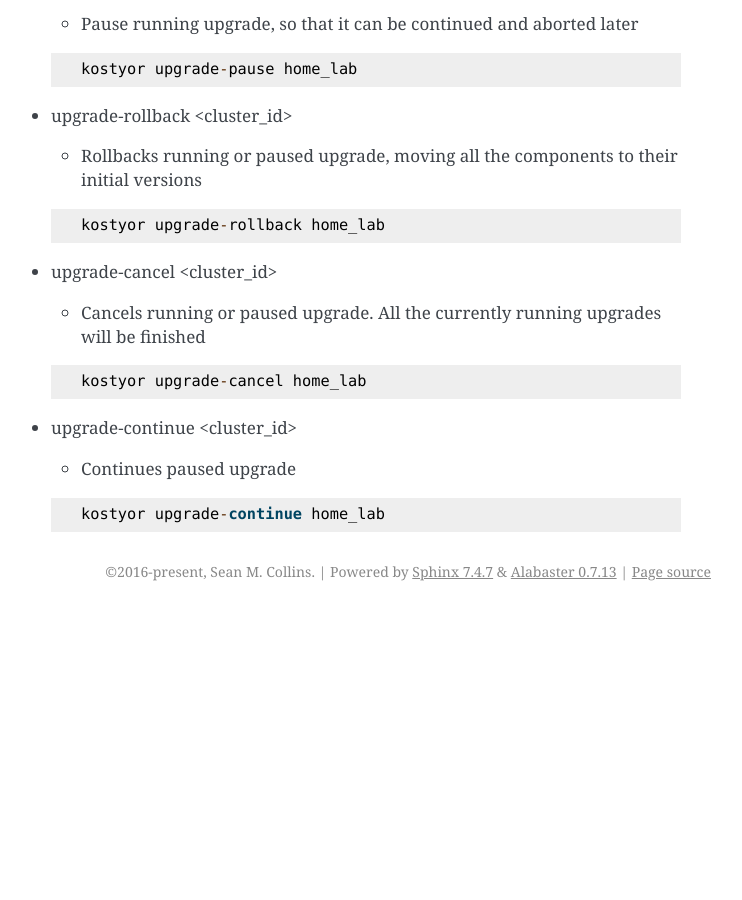
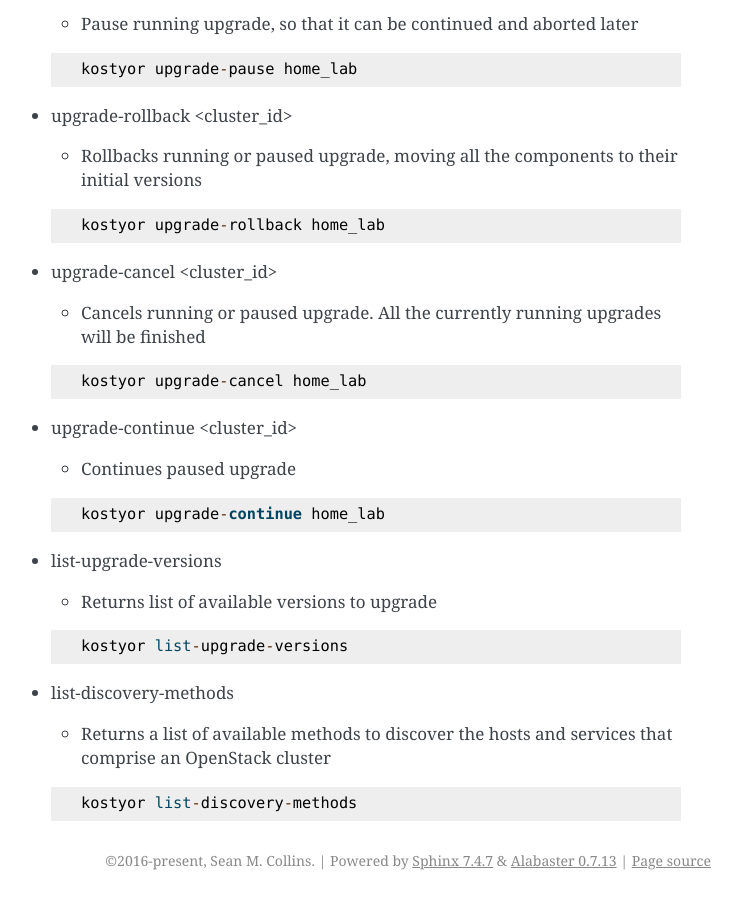
Before and after one commit to Mirantis/kostyor, a Sphinx documentation site: the page built from doc/source/cli.rst, in a window 1280 px wide and 900 px high, scrolled down 1053 px. Shown: the whole window, without its empty margins (399-1141 px from the left). Built offline with Sphinx 7.4.7, drawn with Linux system fonts in a browser that asks for light colours; the version number could not be read and is left out; before the commit the page ends 1664 px from its top, so only the background shows below that.

```diff
--- a/doc/source/cli.rst
+++ b/doc/source/cli.rst
@@ -98,3 +98,23 @@ Commands
   ::
 
       kostyor upgrade-continue home_lab
+
+
+* list-upgrade-versions
+
+  * Returns list of available versions to upgrade
+
+
+  ::
+
+      kostyor list-upgrade-versions
+
+
+* list-discovery-methods
+
+  * Returns a list of available methods to discover the hosts and
+    services that comprise an OpenStack cluster
+
+  ::
+
+      kostyor list-discovery-methods
--- a/doc/source/index.rst
+++ b/doc/source/index.rst
@@ -8,3 +8,4 @@ laid out in the `OPNFV Escalator project <https://wiki.opnfv.org/display/escalat
 .. toctree::
     arch.rst
     cli.rst
+    rest_api.rst
```
Also changed, not shown: doc/source/rest_api.rst (added, +58 -0 lines).
